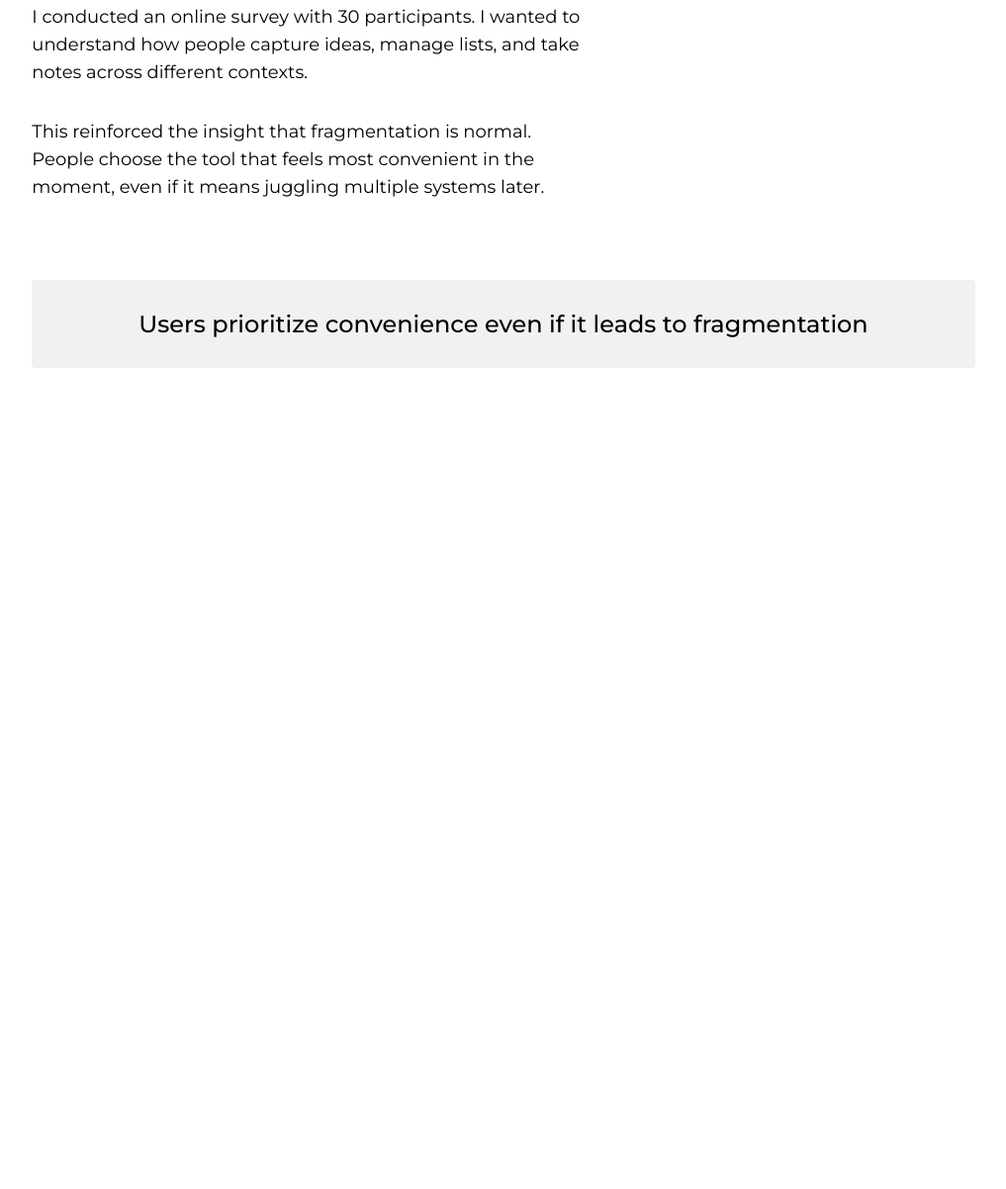
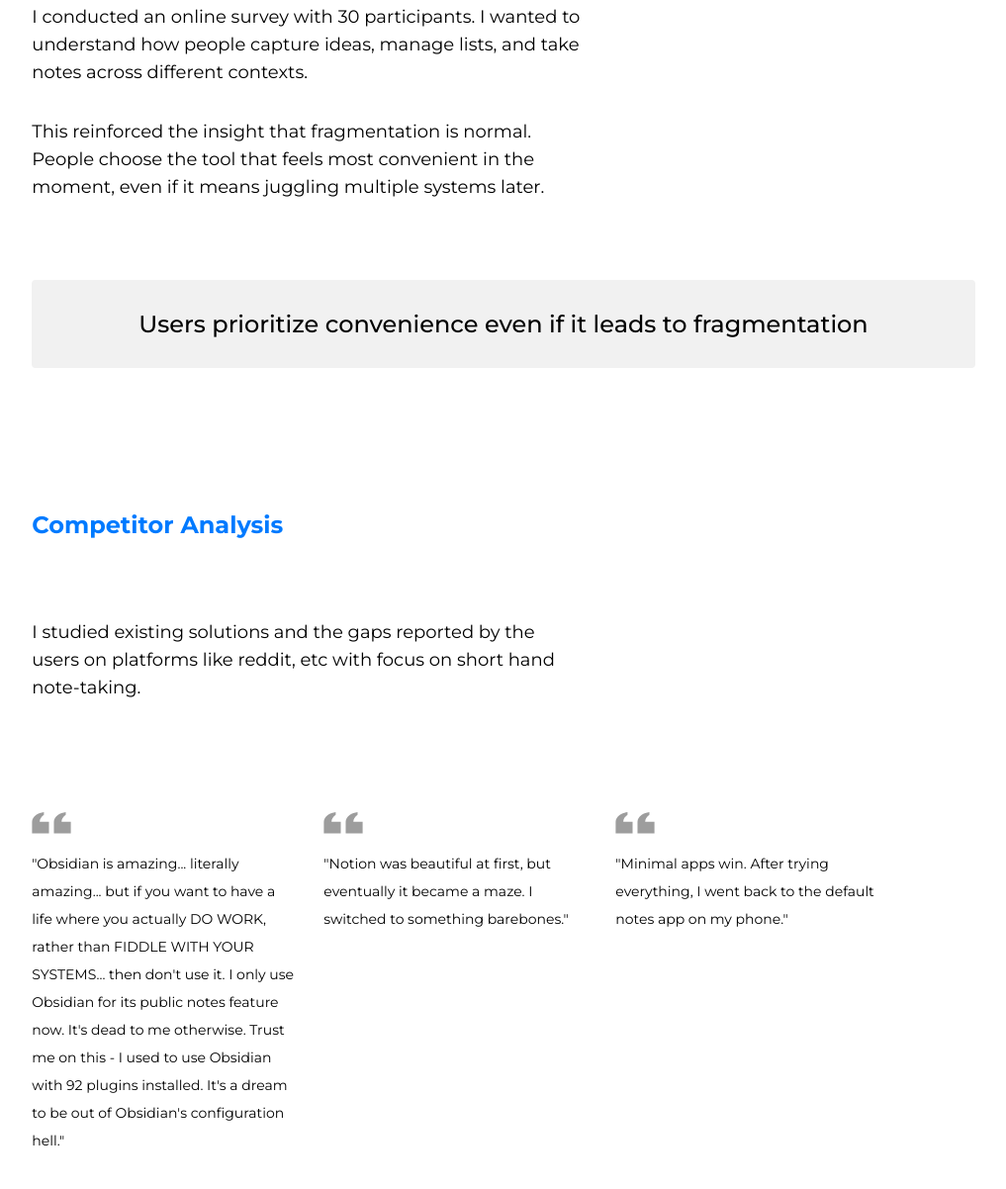
Before and after one commit to koons13/kunalPortfolio, a plain HTML site: page project-ficus-notes.html in a window 1280 px wide. Shown: the part 2366-3568 px from the top of the page at 99% size, without its empty margins (131-1148 px from the left). Before the commit the page ends 2818 px from the top, so only its background shows below. Drawn offline with Linux system fonts and the light colour scheme; files whose address does not match are found by name; a web font is replaced by a local one.

Commit message:
Competitor Analysis

```diff
--- a/project-ficus-notes.html
+++ b/project-ficus-notes.html
@@ -157,6 +157,38 @@
                         </div>
                     </div>
                 </div>
+
+                <!-- Competitor Analysis Section -->
+                <div class="row mb-5">
+                    <div class="col-12 col-lg-10 offset-lg-1">
+                        <h2 style="color: var(--Ficus, #007AFF); font-family: Montserrat; font-size: 1.5rem; font-style: normal; font-weight: 700; line-height: normal; margin-bottom: 2rem;">Competitor Analysis</h2>
+                    </div>
+                </div>
+                <div class="row mb-5">
+                    <div class="col-12 col-lg-6 offset-lg-1">
+                        <p style="color: #000; font-family: Montserrat; font-size: 1.125rem; font-style: normal; font-weight: 400; line-height: 1.75rem; margin-bottom: 2rem;">I studied existing solutions and the gaps reported by the users on platforms like reddit, etc with focus on short hand note-taking.</p>
+                    </div>
+                </div>
+                <div class="row mb-5">
+                    <div class="col-12 col-lg-3 offset-lg-1">
+                        <div style="margin: 2rem 0;">
+                            <img src="assets/img/projects/project-ficus-notes/quotes.svg" alt="Quote marks" style="width: 2.5rem; height: 1.34831rem; flex-shrink: 0; margin-bottom: 1rem;">
+                            <p style="color: #000; font-family: Montserrat; font-size: 0.875rem; font-style: normal; font-weight: 400; line-height: 1.75rem; margin-bottom: 1.5rem;">"Obsidian is amazing... literally amazing... but if you want to have a life where you actually DO WORK, rather than FIDDLE WITH YOUR SYSTEMS... then don't use it. I only use Obsidian for its public notes feature now. It's dead to me otherwise. Trust me on this - I used to use Obsidian with 92 plugins installed. It's a dream to be out of Obsidian's configuration hell."</p>
+                        </div>
+                    </div>
+                    <div class="col-12 col-lg-3">
+                        <div style="margin: 2rem 0;">
+                            <img src="assets/img/projects/project-ficus-notes/quotes.svg" alt="Quote marks" style="width: 2.5rem; height: 1.34831rem; flex-shrink: 0; margin-bottom: 1rem;">
+                            <p style="color: #000; font-family: Montserrat; font-size: 0.875rem; font-style: normal; font-weight: 400; line-height: 1.75rem; margin-bottom: 1.5rem;">"Notion was beautiful at first, but eventually it became a maze. I switched to something barebones."</p>
+                        </div>
+                    </div>
+                    <div class="col-12 col-lg-3">
+                        <div style="margin: 2rem 0;">
+                            <img src="assets/img/projects/project-ficus-notes/quotes.svg" alt="Quote marks" style="width: 2.5rem; height: 1.34831rem; flex-shrink: 0; margin-bottom: 1rem;">
+                            <p style="color: #000; font-family: Montserrat; font-size: 0.875rem; font-style: normal; font-weight: 400; line-height: 1.75rem; margin-bottom: 0;">"Minimal apps win. After trying everything, I went back to the default notes app on my phone."</p>
+                        </div>
+                    </div>
+                </div>
             </div>
         </div>
     </main>
```
Also changed, not shown: assets/img/projects/project-ficus-notes/Examples/List - iPhone-1.png (renamed from assets/img/projects/project-ficus/Examples/List - iPhone-1.png), assets/img/projects/project-ficus-notes/Examples/List - iPhone-2.png (renamed from assets/img/projects/project-ficus/Examples/List - iPhone-2.png), assets/img/projects/project-ficus-notes/Examples/List - iPhone-3.png (renamed from assets/img/projects/project-ficus/Examples/List - iPhone-3.png), assets/img/projects/project-ficus-notes/Examples/List - iPhone.png (renamed from assets/img/projects/project-ficus/Examples/List - iPhone.png), assets/img/projects/project-ficus-notes/Ficus-Logo.png (renamed from assets/img/projects/project-ficus/Ficus-Logo.png), assets/img/projects/project-ficus-notes/ficus-image.png (renamed from assets/img/projects/project-ficus/ficus-image.png), assets/img/projects/project-ficus-notes/ideation-1.png (renamed from assets/img/projects/project-ficus/ideation-1.png), assets/img/projects/project-ficus-notes/logo-applenotes.png (added), assets/img/projects/project-ficus-notes/logo-grid.png (renamed from assets/img/projects/project-ficus/logo-grid.png), assets/img/projects/project-ficus-notes/logo-notion.png (added), assets/img/projects/project-ficus-notes/logo-obisidian.png (added), assets/img/projects/project-ficus-notes/logo-whatsapp.png (added), assets/img/projects/project-ficus-notes/quotes.svg (added), assets/img/projects/project-ficus-notes/research-personalsystems.png (renamed from assets/img/projects/project-ficus/research-personalsystems.png), 2 more files.
